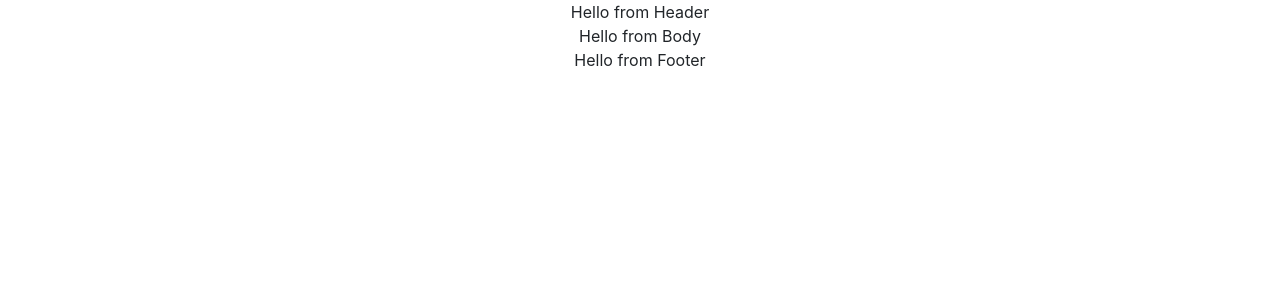
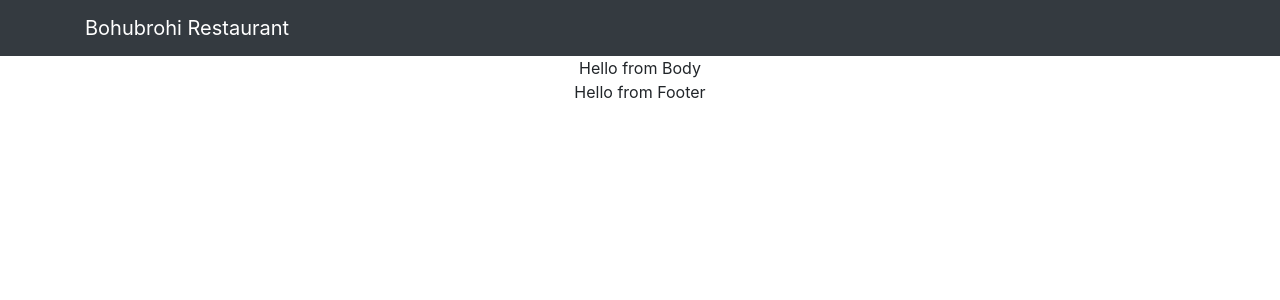
Before and after one commit to Rubrex/restaurant_prac, a React (Create React App) app: page / in a window 1280 px wide. Shown: the top 300 px of the page. Built offline with nearby package versions, Linux system fonts and the light colour scheme; the HTML template or start-up script is replaced by a standard one.

Commit message:
Navigation bar using reactstrap

```diff
--- a/src/components/header/Header.js
+++ b/src/components/header/Header.js
@@ -1,7 +1,11 @@
 import React from "react";
-
+import Navigation from "./Navigation";
 const Header = () => {
-  return <div>Hello from Header</div>;
+  return (
+    <div>
+      <Navigation />
+    </div>
+  );
 };
 
 export default Header;
--- /dev/null
+++ b/src/components/header/Navigation.js
@@ -0,0 +1,16 @@
+import React from "react";
+import { Navbar, NavbarBrand } from "reactstrap";
+
+const Navigation = () => {
+  return (
+    <div>
+      <Navbar dark color="dark">
+        <div className="container">
+          <NavbarBrand href="/">Bohubrohi Restaurant</NavbarBrand>
+        </div>
+      </Navbar>
+    </div>
+  );
+};
+
+export default Navigation;
```
